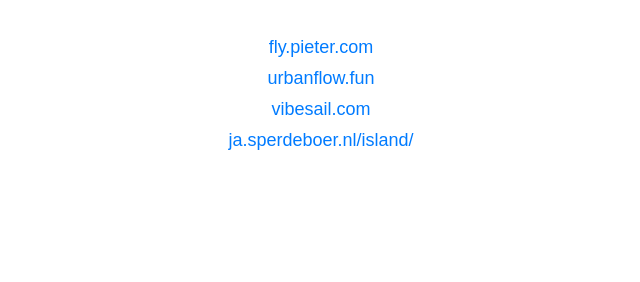
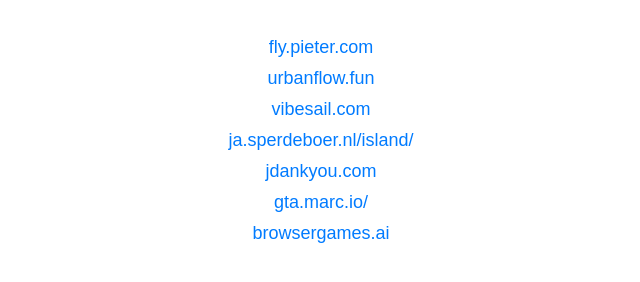
Before and after one commit to Nostrocker/nugrounds, a plain HTML site: page index.html in a window 1280 px wide. Shown: the part 140-422 px from the top of the page, without its empty margins (319-959 px from the left). Drawn offline with Linux system fonts and the light colour scheme.

Commit message:
Update index.html

```diff
--- a/index.html
+++ b/index.html
@@ -43,6 +43,9 @@
     <li><a href="https://www.urbanflow.fun/">urbanflow.fun</a></li>
     <li><a href="https://vibesail.com/">vibesail.com</a></li>
     <li><a href="https://ja.sperdeboer.nl/island/">ja.sperdeboer.nl/island/</li>
+    <li><a href="https://jdankyou.com/">jdankyou.com</li>
+    <li><a href="https://gta.marc.io/?seed=nugrounds">gta.marc.io/</li>
+    <li><a href="https://browsergames.ai/">browsergames.ai</li>
   </ul>
 </body>
 </html>
```
